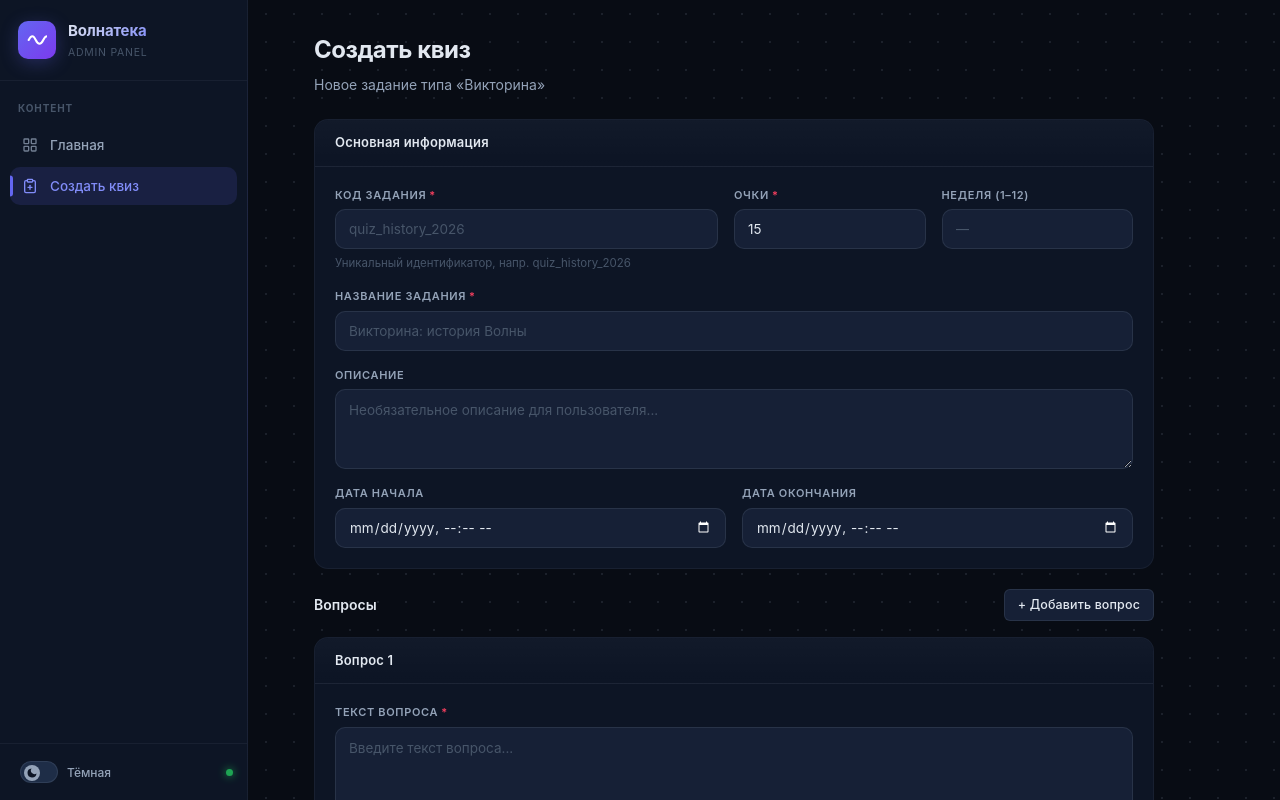
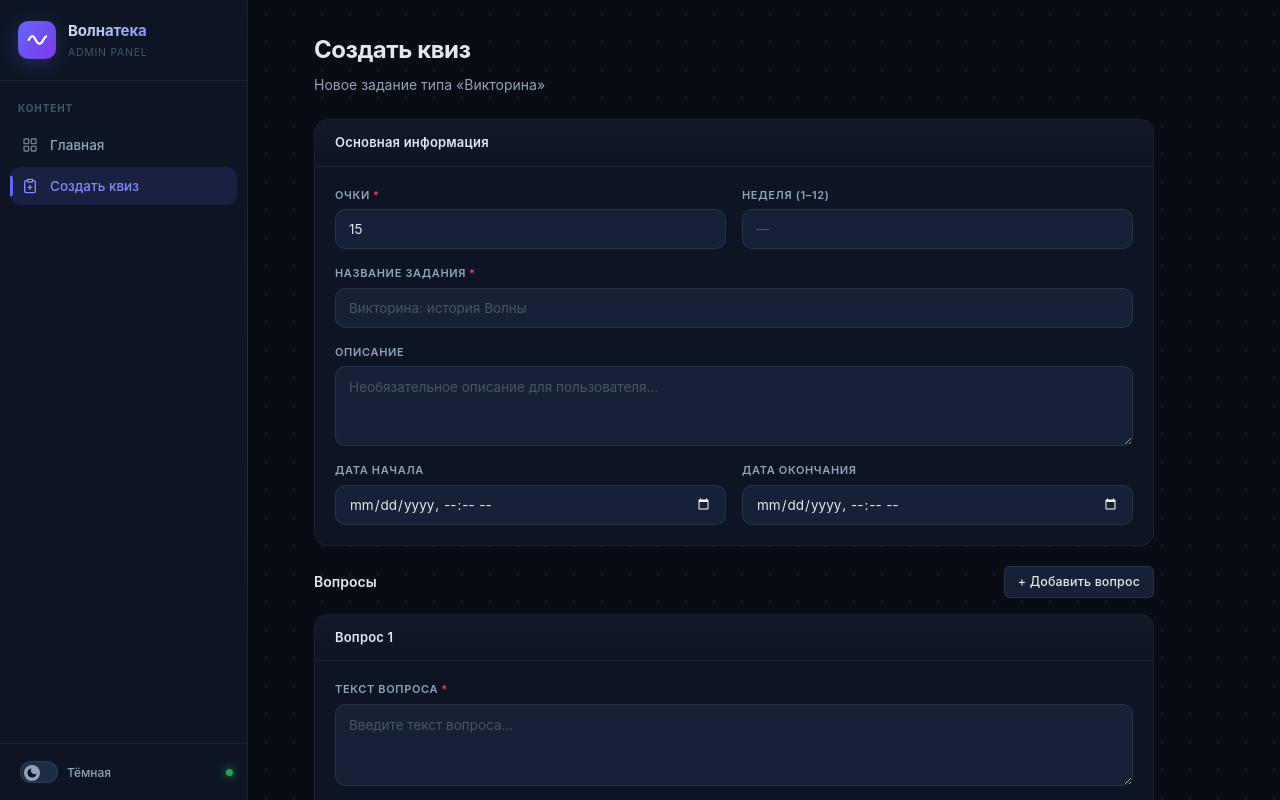
Before and after one commit to akirakawashi/volnateca_admin, a React (Vite) app: page /quiz/create in a window 1280 px wide. Built offline with nearby package versions, Linux system fonts and the light colour scheme; no server answers.

Commit message:
refactor: remove code field from quiz form and related schema

```diff
--- a/src/pages/quiz/CreateQuizPage.tsx
+++ b/src/pages/quiz/CreateQuizPage.tsx
@@ -17,7 +17,6 @@ export function CreateQuizPage() {
     // eslint-disable-next-line @typescript-eslint/no-explicit-any
     resolver: zodResolver(quizFormSchema) as any,
     defaultValues: {
-      code: '',
       task_name: '',
       description: '',
       points: 15,
@@ -32,7 +31,6 @@ export function CreateQuizPage() {
 
   const onSubmit = async (values: QuizFormValues) => {
     const created = await create({
-      code: values.code,
       task_name: values.task_name,
       description: values.description || null,
       points: values.points,
@@ -80,10 +78,7 @@ export function CreateQuizPage() {
         >
           {/* Main info */}
           <Card title="Основная информация">
-            <div className={styles.grid3}>
-              <Field label="Код задания" required error={errors.code?.message} hint="Уникальный идентификатор, напр. quiz_history_2026">
-                <Input {...register('code')} placeholder="quiz_history_2026" />
-              </Field>
+            <div className={styles.grid2}>
               <Field label="Очки" required error={errors.points?.message}>
                 <Input
                   {...register('points', { valueAsNumber: true })}
--- a/src/pages/quiz/schema.ts
+++ b/src/pages/quiz/schema.ts
@@ -18,7 +18,6 @@ export const questionSchema = z
 
 export const quizFormSchema = z
   .object({
-    code: z.string().min(1, 'Код обязателен'),
     task_name: z.string().min(1, 'Название обязательно'),
     description: z.string().optional(),
     points: z.number().int().positive('Очки должны быть > 0'),
--- a/src/types/quiz.ts
+++ b/src/types/quiz.ts
@@ -11,7 +11,6 @@ export interface CreateQuizQuestionPayload {
 }
 
 export interface CreateQuizPayload {
-  code: string;
   task_name: string;
   description: string | null;
   points: number;
```
